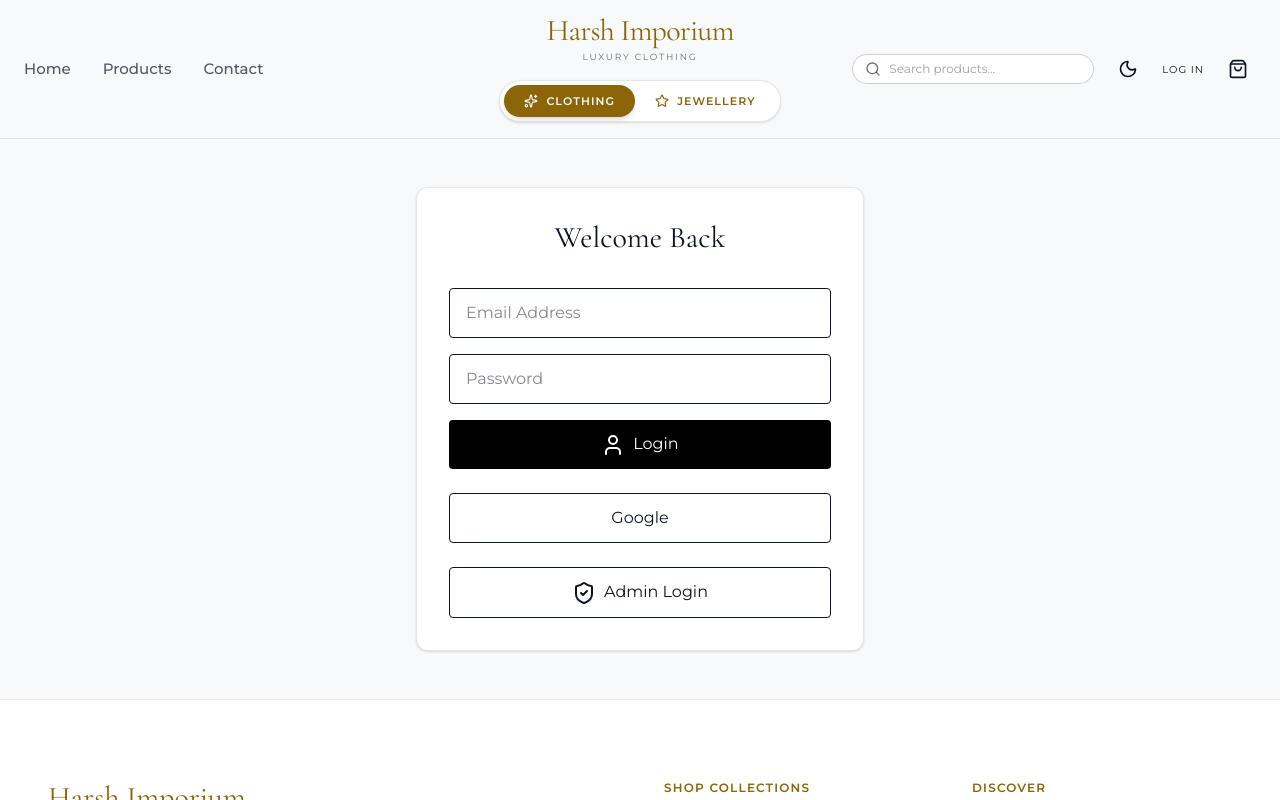
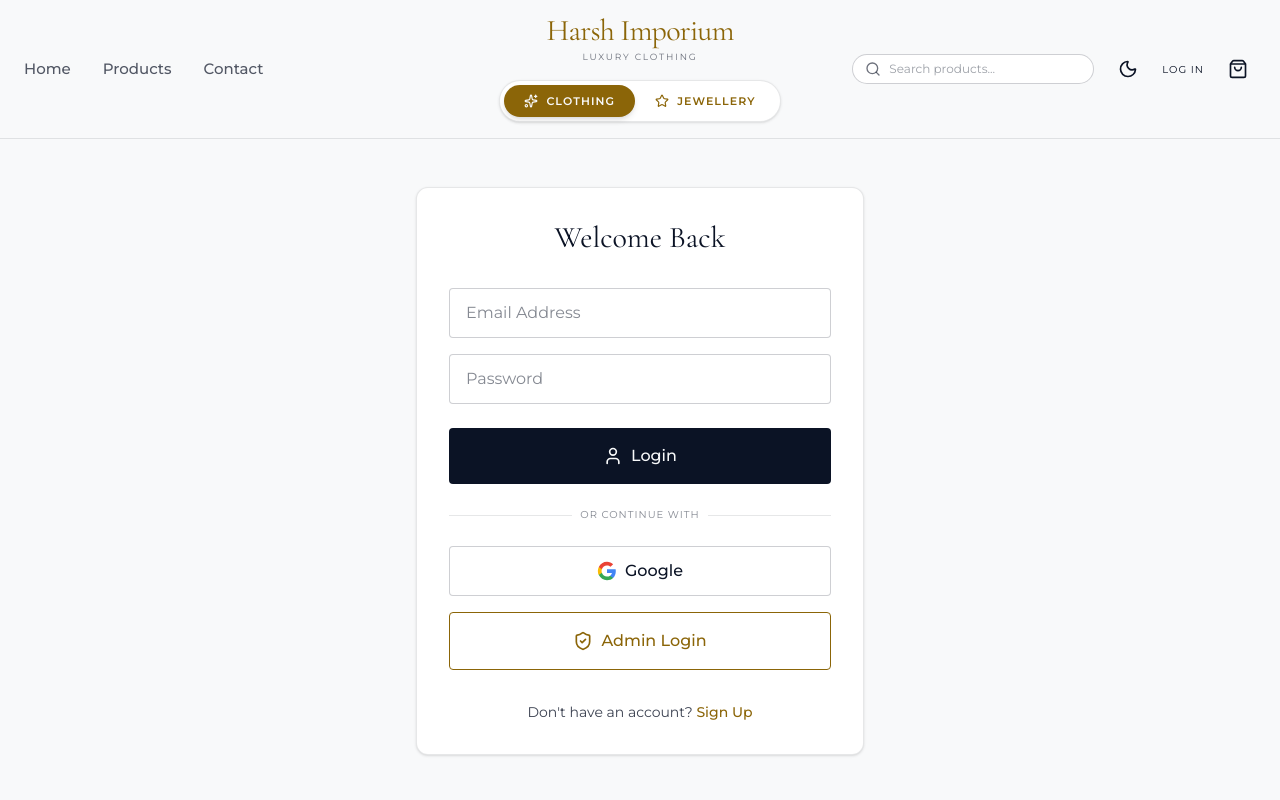
Before and after one commit to harsh03h/ecommerce_website, a React (Vite) app: page / in a window 1280 px wide. Both pictures are taken after a click on the button "LOG IN". Shown: the top 800 px of the page. Built offline with nearby package versions, Linux system fonts and the light colour scheme.

Commit message:
feat: Improve Google OAuth flow
Refactors the Google OAuth flow to handle raw text responses and improve error handling. Also exports the app from the API index.

```diff
--- /dev/null
+++ b/api/index.ts
@@ -0,0 +1,2 @@
+import app from '../server';
+export default app;
--- a/src/components/Login.tsx
+++ b/src/components/Login.tsx
@@ -25,19 +25,16 @@
             headers: { 'Content-Type': 'application/json' },
             body: JSON.stringify({ code: event.data.code, redirectUri })
           });
-
           const data = await res.json();
           if (!res.ok) throw new Error(data.error);
 
           localStorage.setItem('auth_token', data.token);
           onLoginSuccess(data.user.isAdmin ? 'admin' : 'home', data.token, data.user);
-
         } catch (err: any) {
           setError("Google login failed: " + err.message);
         }
       }
     };
-
     window.addEventListener('message', handleMessage);
     return () => window.removeEventListener('message', handleMessage);
   }, [onLoginSuccess]);
@@ -45,29 +42,29 @@
   const handleGoogleLogin = async () => {
     try {
       const redirectUri = `${window.location.origin}/auth/callback`;
+      const response = await fetch(`/api/auth/google/url?redirectUri=${encodeURIComponent(redirectUri)}`);
 
-      const res = await fetch(`/api/auth/google/url?redirectUri=${encodeURIComponent(redirectUri)}`);
-
-      let data: any;
-
+      const text = await response.text();
+      let data;
       try {
-        data = await res.json();
-      } catch {
-        const text = await res.text();
-        console.error("RAW RESPONSE:", text);
-        throw new Error("Invalid response from server");
+        data = JSON.parse(text);
+      } catch (e) {
+        throw new Error(`Server error: ${response.status}`);
       }
 
-      if (!res.ok) {
+      if (!response.ok) {
         throw new Error(data.error || 'Failed to get auth URL');
       }
 
-      const authWindow = window.open(data.url, 'oauth_popup', 'width=600,height=700');
+      const authWindow = window.open(
+        data.url,
+        'oauth_popup',
+        'width=600,height=700'
+      );
 
       if (!authWindow) {
         setError('Please allow popups for this site to connect your account.');
       }
-
     } catch (error: any) {
       console.error('OAuth error:', error);
       setError(error.message || 'Failed to start Google Login');
@@ -77,48 +74,39 @@
   const handleSubmit = async (e: React.FormEvent, asAdmin: boolean = false) => {
     e.preventDefault();
     setError('');
-
     const endpoint = isRegister ? '/api/auth/register' : '/api/auth/login';
-    const payload = isRegister
-      ? { email, password, displayName }
-      : { email, password };
+    const payload = isRegister ? { email, password, displayName } : { email, password };
 
     try {
       const res = await fetch(endpoint, {
         method: 'POST',
         headers: { 'Content-Type': 'application/json' },
-        body: JSON.stringify(payload),
+        body: JSON.stringify(payload)
       });
 
-      let data: any;
-
+      const text = await res.text();
+      let data;
       try {
-        data = await res.json(); // ✅ FIXED
-      } catch {
-        const text = await res.text();
-        console.error("RAW RESPONSE:", text);
-        throw new Error("Server returned invalid JSON");
+        data = JSON.parse(text);
+      } catch (e) {
+        throw new Error(`Server returned non-JSON: ${res.status} ${text.substring(0, 100)}`);
       }
 
       if (!res.ok) {
-        setError(data?.error || 'Authentication failed');
+        setError(data.error || 'Authentication failed');
         return;
       }
 
-      if (asAdmin && !data.user?.isAdmin) {
+      if (asAdmin && !data.user.isAdmin) {
         setError('You are not authorized to login as admin.');
         return;
       }
 
+      // Pass token and user data back up
       localStorage.setItem('auth_token', data.token);
-      onLoginSuccess(
-        data.user.isAdmin ? 'admin' : 'home',
-        data.token,
-        data.user
-      );
-
+      onLoginSuccess(data.user.isAdmin ? 'admin' : 'home', data.token, data.user);
     } catch (err: any) {
-      console.error("Auth error:", err);
+      console.error("Auth error", err);
       setError(err.message || "Failed to authenticate. Please check connection.");
     }
   };
@@ -139,47 +127,79 @@
                placeholder="Full Name"
                value={displayName}
                onChange={(e) => setDisplayName(e.target.value)}
-              className="w-full px-4 py-3 border rounded"
+               className="w-full px-4 py-3 bg-white border border-brand-ink/20 rounded focus:border-brand-gold focus:ring-1 focus:ring-brand-gold outline-none"
                required
              />
           )}
-
           <input
             type="email"
             placeholder="Email Address"
             value={email}
             onChange={(e) => setEmail(e.target.value)}
-            className="w-full px-4 py-3 border rounded"
+            className="w-full px-4 py-3 bg-white border border-brand-ink/20 rounded focus:border-brand-gold focus:ring-1 focus:ring-brand-gold outline-none"
             required
           />
-
           <input
             type="password"
             placeholder="Password"
             value={password}
             onChange={(e) => setPassword(e.target.value)}
-            className="w-full px-4 py-3 border rounded"
+            className="w-full px-4 py-3 bg-white border border-brand-ink/20 rounded focus:border-brand-gold focus:ring-1 focus:ring-brand-gold outline-none"
             required
           />
 
-          <button type="submit" className="w-full py-3 bg-black text-white rounded">
-            <UserIcon className="inline mr-2" />
+          <div className="pt-2">
+            <button
+              type="submit"
+              className="w-full flex items-center justify-center gap-2 bg-brand-ink text-brand-bg py-4 rounded hover:bg-brand-ink/90 transition-colors font-medium"
+            >
+              <UserIcon className="w-5 h-5" />
               {isRegister ? 'Register' : 'Login'}
             </button>
+          </div>
 
-          <button type="button" onClick={handleGoogleLogin} className="w-full py-3 border rounded mt-2">
+          <div className="relative my-6">
+            <div className="absolute inset-0 flex items-center">
+              <div className="w-full border-t border-brand-ink/10"></div>
+            </div>
+            <div className="relative flex justify-center text-sm">
+              <span className="px-2 bg-brand-surface text-brand-ink/50 uppercase tracking-widest text-[10px]">or continue with</span>
+            </div>
+          </div>
+
+          <button
+            type="button"
+            onClick={handleGoogleLogin}
+            className="w-full flex items-center justify-center gap-2 bg-white border border-brand-ink/20 text-brand-ink py-3 rounded hover:bg-brand-gold/10 hover:border-brand-gold transition-colors font-medium mb-4"
+          >
+            <svg className="w-5 h-5" viewBox="0 0 24 24">
+              <path fill="#4285F4" d="M22.56 12.25c0-.78-.07-1.53-.2-2.25H12v4.26h5.92c-.26 1.37-1.04 2.53-2.21 3.31v2.77h3.57c2.08-1.92 3.28-4.74 3.28-8.09z" />
+              <path fill="#34A853" d="M12 23c2.97 0 5.46-.98 7.28-2.66l-3.57-2.77c-.98.66-2.23 1.06-3.71 1.06-2.86 0-5.29-1.93-6.16-4.53H2.18v2.84C3.99 20.53 7.7 23 12 23z" />
+              <path fill="#FBBC05" d="M5.84 14.09c-.22-.66-.35-1.36-.35-2.09s.13-1.43.35-2.09V7.07H2.18C1.43 8.55 1 10.22 1 12s.43 3.45 1.18 4.93l2.85-2.22.81-.62z" />
+              <path fill="#EA4335" d="M12 5.38c1.62 0 3.06.56 4.21 1.64l3.15-3.15C17.45 2.09 14.97 1 12 1 7.7 1 3.99 3.47 2.18 7.07l3.66 2.84c.87-2.6 3.3-4.53 6.16-4.53z" />
+            </svg>
             Google
           </button>
 
           <button
             type="button"
             onClick={(e) => handleSubmit(e, true)}
-            className="w-full py-3 border rounded mt-2"
+            className="w-full flex items-center justify-center gap-2 bg-transparent border border-brand-gold text-brand-gold py-4 rounded hover:bg-brand-gold hover:text-brand-bg transition-colors font-medium"
           >
-            <ShieldCheck className="inline mr-2" />
+            <ShieldCheck className="w-5 h-5" />
             Admin Login
           </button>
         </form>
+
+        <p className="mt-8 text-center text-sm text-brand-ink/80">
+          {isRegister ? 'Already have an account? ' : "Don't have an account? "}
+          <button
+            onClick={() => setIsRegister(!isRegister)}
+            className="text-brand-gold hover:underline font-medium"
+          >
+            {isRegister ? 'Login' : 'Sign Up'}
+          </button>
+        </p>
       </div>
     </div>
   );
```
Lines whose indentation alone changed are shown as unchanged.
